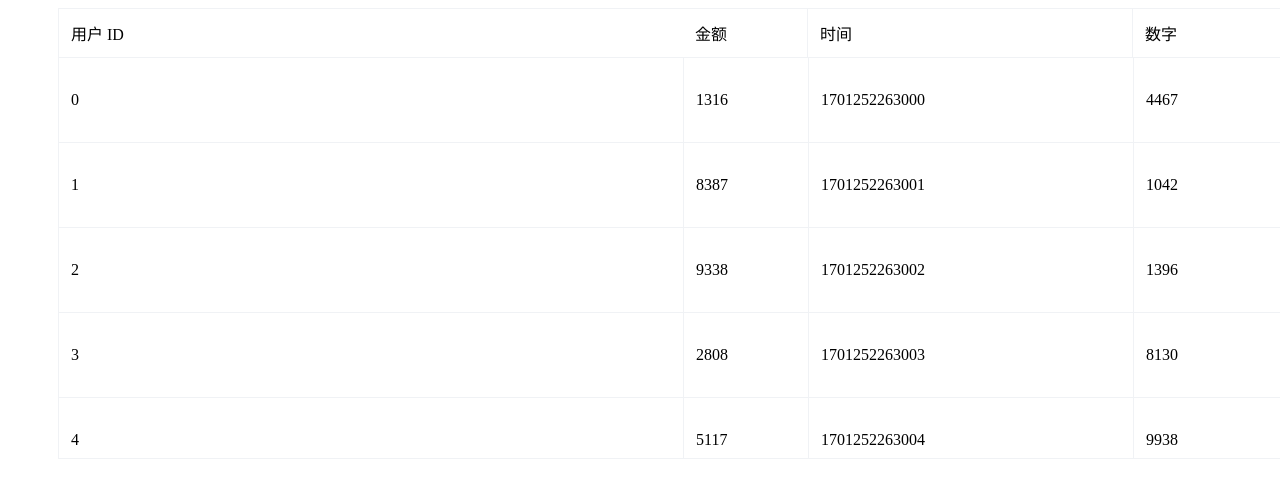
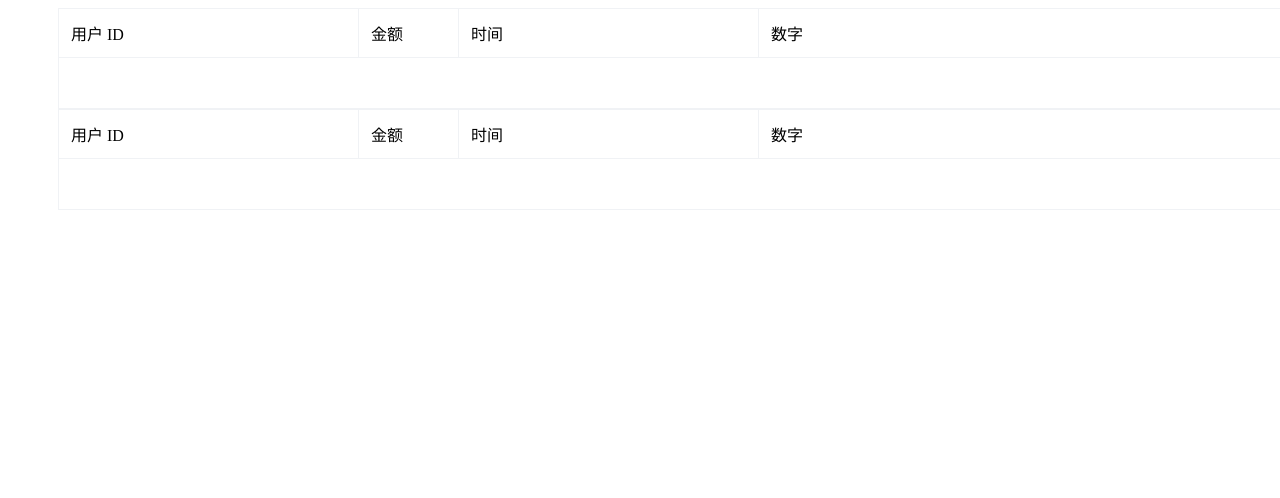
Before and after one commit to xzd-inc/MTable, a React (Vite) app: page / in a window 1280 px wide. Shown: the top 498 px of the page. Built offline with nearby package versions, Linux system fonts and the light colour scheme.

Commit message:
feat: 保存下

```diff
--- a/package.json
+++ b/package.json
@@ -16,6 +16,7 @@
     "react-dom": "^16.14.0"
   },
   "devDependencies": {
+    "@types/lodash": "^4.14.202",
     "@types/react": "^16",
     "@types/react-dom": "^16",
     "@typescript-eslint/eslint-plugin": "^6.0.0",
--- a/src/App.tsx
+++ b/src/App.tsx
@@ -3,6 +3,7 @@ import Demo from './mux-simple-table/docs/0-basic'
 export default () => {
   return (
     <div style={{ width: 1300, marginLeft: 50 }}>
+      <Demo lock="left" />
       <Demo />
     </div>
   )
--- a/src/css.css
+++ b/src/css.css
@@ -131,3 +131,6 @@
   --input-large-font-size: calc(var(--font-size) + 2px);
   --input-gap-border: #e4e0e7;
 }
+* {
+  box-sizing: border-box;
+}
--- a/src/mux-simple-table/docs/0-basic.tsx
+++ b/src/mux-simple-table/docs/0-basic.tsx
@@ -2,28 +2,28 @@
 import React from 'react'
 import MuxSimpleTable from '..'
 
-const dataSource = Array.from({ length: 20000 }).map((v, i) => {
+const dataSource = Array.from({ length: 0 }).map((v, i) => {
   return {
-    id: i,
-    money: Math.floor(Math.random() * 10000),
-    time: Date.now() + i,
-    number: Math.round(Math.random() * 10000),
-    per: i * 10,
+    id: '用户 ID：' + i,
+    money: '金额：' + Math.floor(Math.random() * 10000),
+    time: '时间：' + Date.now() + i,
+    number: '数字：' + Math.round(Math.random() * 10000),
+    per: '百分比：' + i * 10,
   }
 })
 
+export default ({ lock }) => {
   const columns = [
-  { title: '用户 ID', dataIndex: 'id', width: 600, lock: 'left' },
+    { title: '用户 ID', dataIndex: 'id', width: 300, lock },
     { title: '金额', dataIndex: 'money', width: 100 },
     { title: '时间', dataIndex: 'time', width: 300 },
     { title: '数字', dataIndex: 'number', width: 600 },
     { title: '百分比', dataIndex: 'per', width: 600 },
   ]
 
-export default () => {
   return (
     <MuxSimpleTable
-      bodyHeight={400}
+      bodyHeight={50}
       columns={columns}
       dataSource={dataSource}
     />
--- a/src/mux-simple-table/index.tsx
+++ b/src/mux-simple-table/index.tsx
@@ -1,4 +1,4 @@
-import React, { ReactNode, useCallback, useEffect, useMemo, useRef, useState } from 'react'
+import React, { ReactNode, useCallback, useEffect, useMemo, useRef, useState, CSSProperties } from 'react'
 import ResizeObserver from 'rc-resize-observer'
 import get from 'lodash/get'
 
@@ -128,6 +128,9 @@ export default function MuxSimpleTable(props: IProps) {
     if (yEndIndex === undefined) {
       yEndIndex = sizes.y.length
     }
+    if (yStartIndex === undefined) {
+      yStartIndex = 0
+    }
 
     setYIndex({ yStartIndex, yEndIndex })
   }, [innerHeight, sizes.y])
@@ -164,6 +167,10 @@ export default function MuxSimpleTable(props: IProps) {
       xEndIndex = sizes.x.length
     }
 
+    if (xStartIndex === undefined) {
+      xStartIndex = 0
+    }
+
     setXIndex({ xStartIndex, xEndIndex })
   }, [innerWidth, sizes.x])
 
@@ -185,9 +192,9 @@ export default function MuxSimpleTable(props: IProps) {
     }
 
     let isPending = false
-    let event
+    let event: any
 
-    function onWheel(e) {
+    function onWheel(this: HTMLDivElement, e: WheelEvent) {
       hoverContentRef.current = 'body'
       event = e
       e.preventDefault()
@@ -200,15 +207,23 @@ export default function MuxSimpleTable(props: IProps) {
 
         const lastScrollTop = this.scrollTop
         this.scrollTop += event.deltaY
+
+        if (rightScrollbarDomRef.current) {
           rightScrollbarDomRef.current.scrollTop = this.scrollTop
+        }
+
         if (lastScrollTop !== this.scrollTop) {
           setYIndexHandler(this.scrollTop)
         }
 
         const lastScrollLeft = this.scrollLeft
         this.scrollLeft += event.deltaX
+        if (headerDomRef.current) {
           headerDomRef.current.scrollLeft = this.scrollLeft
+        }
+        if (bottomScrollbarDomRef.current) {
           bottomScrollbarDomRef.current.scrollTop = this.scrollLeft
+        }
         if (lastScrollLeft !== this.scrollLeft) {
           setXIndexHandler(this.scrollLeft)
         }
@@ -242,33 +257,36 @@ export default function MuxSimpleTable(props: IProps) {
   }, [innerColumns, xStartIndex, xEndIndex])
 
   const translateX = useMemo(() => {
-    const translateX = sizes.x[xStartIndex]?.leftOffset || 0
-    return translateX - 600 < 0 ? 0 : translateX - 600
+    return sizes.x[xStartIndex]?.leftOffset || 0
   }, [xStartIndex])
+
+  const flexGrow = totalWidth < innerWidth ? 1 : 0
 
   return (
     <div className="mux-simple-table">
       {/* 表头 */}
       <div className="mux-simple-table-header-content" ref={headerDomRef}>
         <div style={{ minWidth: totalWidth, display: 'flex' }}>
+          <div
+            className="mux-simple-table-header"
+            style={{ transform: `translateX(${translateX}px)` }}
+          >
             {
-            !!leftLockColumns.length && (
-              <div className="mux-simple-table-header-lock-left">
-                {
-                  leftLockColumns.map((v, i) => {
+              leftLockColumns.filter(v => !xRenderList.includes(v)).map((v, i) => {
                 return (
                   <div
                     className="mux-simple-table-header-cell"
                     style={Object.assign(
                       {
                         width: sizes.x[i]?.width,
-                            flexGrow: totalWidth < innerWidth ? 1 : 0,
+                        flexGrow,
                       },
                       v.lock && {
                         position: 'sticky',
                         left: 0,
+                        transform: `translateX(-${translateX}px)`
                       }
-                        )}
+                    ) as CSSProperties}
                     key={i}
                   >
                     {v.title}
@@ -276,31 +294,21 @@ export default function MuxSimpleTable(props: IProps) {
                 )
               })
             }
-              </div>
-            )
-          }
-          <div
-            className="mux-simple-table-header"
-            style={{ transform: `translateX(${translateX}px)` }}
-          >
             {
               xRenderList.map((v, i) => {
-                if (leftLockColumns.includes(v)) {
-                  return null
-                }
                 return (
                   <div
                     className="mux-simple-table-header-cell"
                     style={Object.assign(
                       {
                         width: sizes.x[xStartIndex + i]?.width,
-                        flexGrow: totalWidth < innerWidth ? 1 : 0,
+                        flexGrow,
                       },
                       v.lock && {
                         position: 'sticky',
                         left: 0,
                       }
-                    )}
+                    ) as CSSProperties}
                     key={xStartIndex + i}
                   >
                     {v.title}
@@ -381,7 +389,10 @@ export default function MuxSimpleTable(props: IProps) {
           }
           const scrollTop = (e.target as HTMLDivElement).scrollTop
 
+          if (bodyDomRef.current) {
             bodyDomRef.current.scrollTop = scrollTop
+          }
+
           setYIndexHandler(scrollTop)
         }}
       >
@@ -398,8 +409,12 @@ export default function MuxSimpleTable(props: IProps) {
           }
           const scrollLeft = (e.target as HTMLDivElement).scrollLeft
 
+          if (bodyDomRef.current) {
             bodyDomRef.current.scrollLeft = scrollLeft
+          }
+          if (headerDomRef.current) {
             headerDomRef.current.scrollLeft = scrollLeft
+          }
           setXIndexHandler(scrollLeft)
         }}
       >
```
Lines whose indentation alone changed are shown as unchanged.
